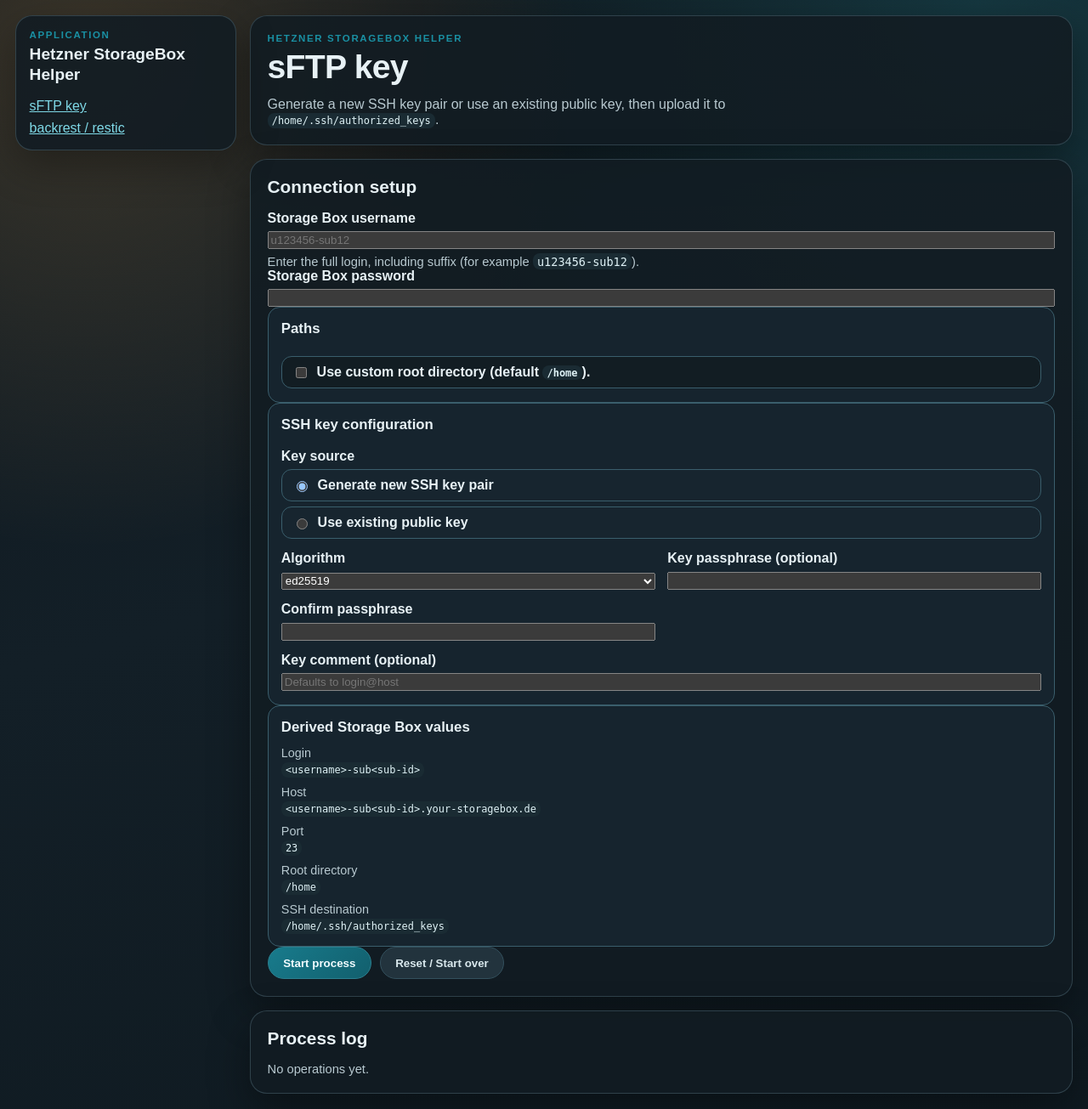
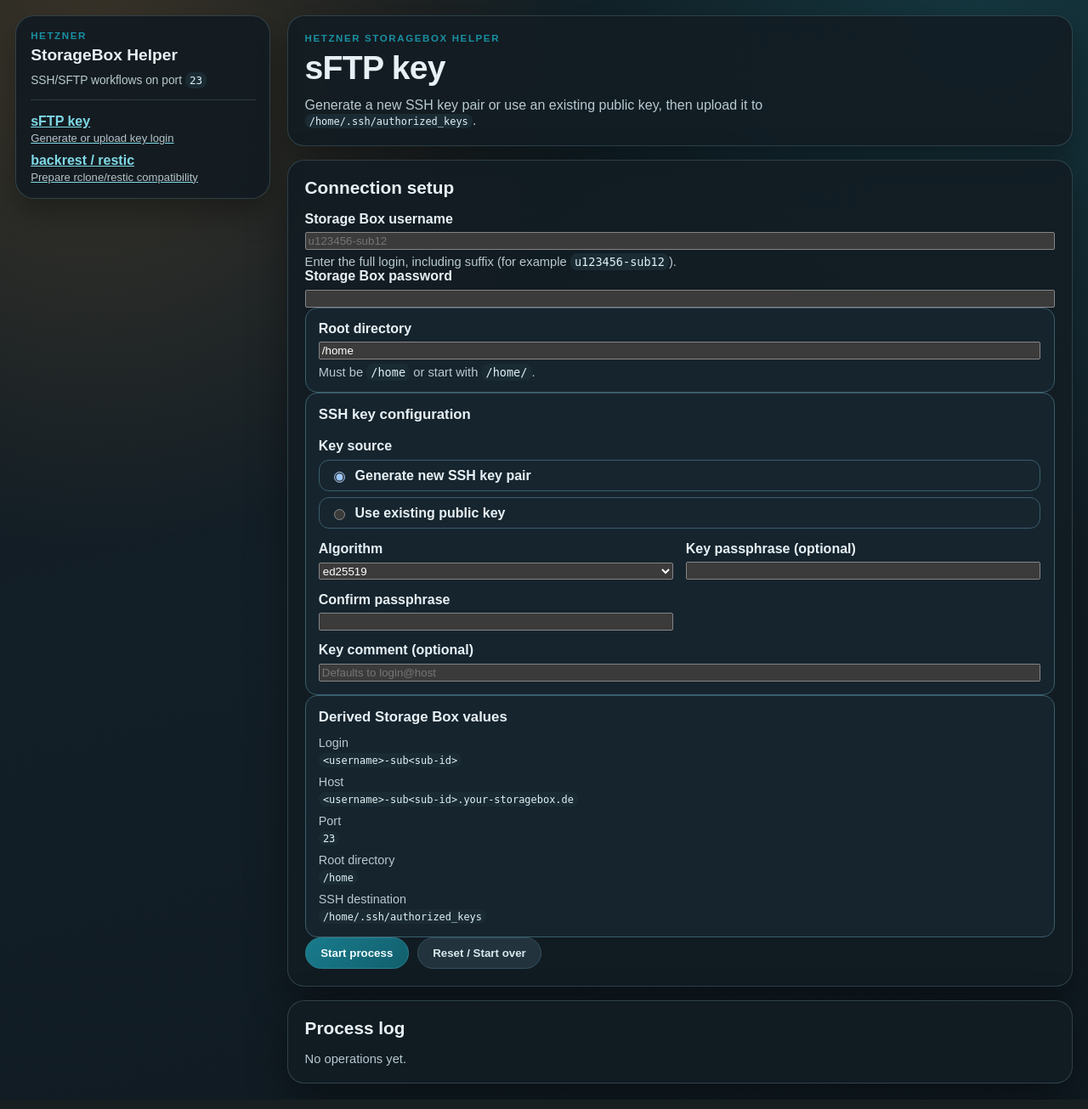
Before and after one commit to ruepp-jenkins/storagebox-privatekey, an ASP.NET Core app: page /sftp-key in a window 1280 px wide. Shown: the whole page at 85% size. After the commit the page ends 1280 px from the top, so only its background shows below. Run offline with ASP.NET Core 8, Linux system fonts and the light colour scheme; style sheets or scripts are compiled from the project's sources.

Commit message:
try fix layout

```diff
--- a/StorageBoxKeyTool.Client/Layout/MainLayout.razor
+++ b/StorageBoxKeyTool.Client/Layout/MainLayout.razor
@@ -1,19 +1,27 @@
 @inherits LayoutComponentBase
 
-<div class="app-shell">
-    <aside class="side-nav panel">
+<div class="layout-shell">
+    <aside class="layout-nav" aria-label="Primary navigation">
         <div class="brand">
-            <p class="eyebrow">Application</p>
-            <h1>Hetzner StorageBox Helper</h1>
+            <p class="eyebrow">Hetzner</p>
+            <h1>StorageBox Helper</h1>
+            <p class="tagline">SSH/SFTP workflows on port <code>23</code></p>
         </div>
 
-        <nav class="nav-list" aria-label="Primary">
-            <NavLink href="/sftp-key" class="nav-link" Match="NavLinkMatch.All">sFTP key</NavLink>
-            <NavLink href="/backrest-restic" class="nav-link" Match="NavLinkMatch.All">backrest / restic</NavLink>
+        <nav class="nav-list">
+            <NavLink href="/sftp-key" class="nav-link" Match="NavLinkMatch.All">
+                <span class="nav-title">sFTP key</span>
+                <span class="nav-copy">Generate or upload key login</span>
+            </NavLink>
+
+            <NavLink href="/backrest-restic" class="nav-link" Match="NavLinkMatch.All">
+                <span class="nav-title">backrest / restic</span>
+                <span class="nav-copy">Prepare rclone/restic compatibility</span>
+            </NavLink>
         </nav>
     </aside>
 
-    <main class="app-frame">
+    <section class="layout-page">
         @Body
-    </main>
+    </section>
 </div>
--- a/StorageBoxKeyTool.Client/Layout/MainLayout.razor.css
+++ b/StorageBoxKeyTool.Client/Layout/MainLayout.razor.css
@@ -1,27 +1,27 @@
-.app-shell {
+.layout-shell {
     min-height: 100vh;
     display: grid;
-    grid-template-columns: minmax(220px, 260px) minmax(0, 1fr);
-    gap: 1rem;
-    padding: 1.1rem;
+    grid-template-columns: minmax(240px, 300px) minmax(0, 1fr);
+    gap: 1.2rem;
+    padding: 1.15rem;
+    align-items: start;
 }
 
-.panel {
-    background: var(--surface);
+.layout-nav {
+    position: sticky;
+    top: 1.15rem;
+    align-self: start;
+    background: color-mix(in oklab, var(--surface) 94%, #0b141a);
     border: 1px solid var(--surface-border);
-    border-radius: 20px;
-    box-shadow: 0 18px 48px rgba(0, 0, 0, 0.32);
-}
-
-.side-nav {
-    padding: 1rem;
-    align-self: start;
-    position: sticky;
-    top: 1.1rem;
+    border-radius: 22px;
+    box-shadow: 0 16px 36px rgba(0, 0, 0, 0.34);
+    padding: 1.05rem;
 }
 
 .brand {
     margin-bottom: 1rem;
+    padding-bottom: 0.95rem;
+    border-bottom: 1px solid color-mix(in oklab, var(--surface-border) 86%, transparent);
 }
 
 .eyebrow {
@@ -34,51 +34,79 @@
 }
 
 .brand h1 {
-    margin: 0.35rem 0 0;
+    margin: 0.32rem 0 0;
     font-size: 1.2rem;
-    line-height: 1.25;
+    line-height: 1.28;
+}
+
+.tagline {
+    margin: 0.55rem 0 0;
+    color: var(--text-soft);
+    font-size: 0.86rem;
 }
 
 .nav-list {
     display: grid;
-    gap: 0.5rem;
+    gap: 0.6rem;
 }
 
 .nav-link {
     display: block;
     text-decoration: none;
     color: var(--text-main);
-    background: var(--surface-soft);
+    background: color-mix(in oklab, var(--surface-soft) 90%, #0e171e);
     border: 1px solid var(--field-border);
-    border-radius: 12px;
-    padding: 0.65rem 0.75rem;
-    font-weight: 600;
+    border-radius: 14px;
+    padding: 0.75rem 0.85rem;
+    transition: border-color 140ms ease, transform 140ms ease, background-color 140ms ease;
 }
 
 .nav-link:hover {
-    border-color: color-mix(in oklab, var(--accent) 55%, var(--field-border));
+    border-color: color-mix(in oklab, var(--accent) 52%, var(--field-border));
+    transform: translateY(-1px);
 }
 
 .nav-link.active {
-    background: color-mix(in oklab, var(--accent-button-strong) 65%, #0e161c);
-    border-color: color-mix(in oklab, var(--accent) 62%, var(--field-border));
+    background: linear-gradient(
+        135deg,
+        color-mix(in oklab, var(--accent-button-strong) 78%, #0b131a),
+        color-mix(in oklab, var(--accent-button) 74%, #132027)
+    );
+    border-color: color-mix(in oklab, var(--accent) 72%, var(--field-border));
 }
 
-.app-frame {
+.nav-title {
+    display: block;
+    font-weight: 700;
+}
+
+.nav-copy {
+    display: block;
+    margin-top: 0.2rem;
+    color: color-mix(in oklab, var(--text-soft) 86%, white 8%);
+    font-size: 0.82rem;
+}
+
+.layout-page {
     min-width: 0;
 }
 
-@media (max-width: 960px) {
-    .app-shell {
+@media (max-width: 1000px) {
+    .layout-shell {
         grid-template-columns: 1fr;
+        gap: 0.9rem;
         padding: 0.9rem;
     }
 
-    .side-nav {
+    .layout-nav {
         position: static;
     }
 
     .nav-list {
         grid-template-columns: repeat(2, minmax(0, 1fr));
     }
+
+    .nav-copy {
+        display: none;
+    }
 }
--- a/StorageBoxKeyTool.Client/Pages/SftpKey.razor
+++ b/StorageBoxKeyTool.Client/Pages/SftpKey.razor
@@ -35,22 +35,11 @@
                 <ValidationMessage For="@(() => Form.Password)" />
             </div>
 
-            <div class="field-full options box">
-                <h3>Paths</h3>
-                <label class="option-toggle">
-                    <InputCheckbox @bind-Value="Form.UseCustomRootDirectory" />
-                    <span>Use custom root directory (default <code>/home</code>).</span>
-                </label>
-
-                @if (Form.UseCustomRootDirectory)
-                {
-                    <div class="field custom-root">
-                        <label for="rootDirectory">Custom root directory</label>
-                        <InputText id="rootDirectory" class="field-input" @bind-Value="Form.RootDirectory" placeholder="/home/my-folder" />
-                        <p class="field-hint">Must be <code>/home</code> or start with <code>/home/</code>.</p>
-                        <ValidationMessage For="@(() => Form.RootDirectory)" />
-                    </div>
-                }
+            <div class="field field-full box">
+                <label for="rootDirectory">Root directory</label>
+                <InputText id="rootDirectory" class="field-input" @bind-Value="Form.RootDirectory" placeholder="/home" />
+                <p class="field-hint">Must be <code>/home</code> or start with <code>/home/</code>.</p>
+                <ValidationMessage For="@(() => Form.RootDirectory)" />
             </div>
 
             <div class="field field-full box ssh-key-config">
@@ -523,7 +512,7 @@
 
     private string ResolveRootDirectory()
     {
-        if (!Form.UseCustomRootDirectory || string.IsNullOrWhiteSpace(Form.RootDirectory))
+        if (string.IsNullOrWhiteSpace(Form.RootDirectory))
         {
             return "/home";
         }
```
Also changed, not shown: StorageBoxKeyTool.Client/Models/StorageBoxModels.cs (+6 -15 lines), StorageBoxKeyTool.Client/Pages/BackrestRestic.razor (+6 -17 lines).
